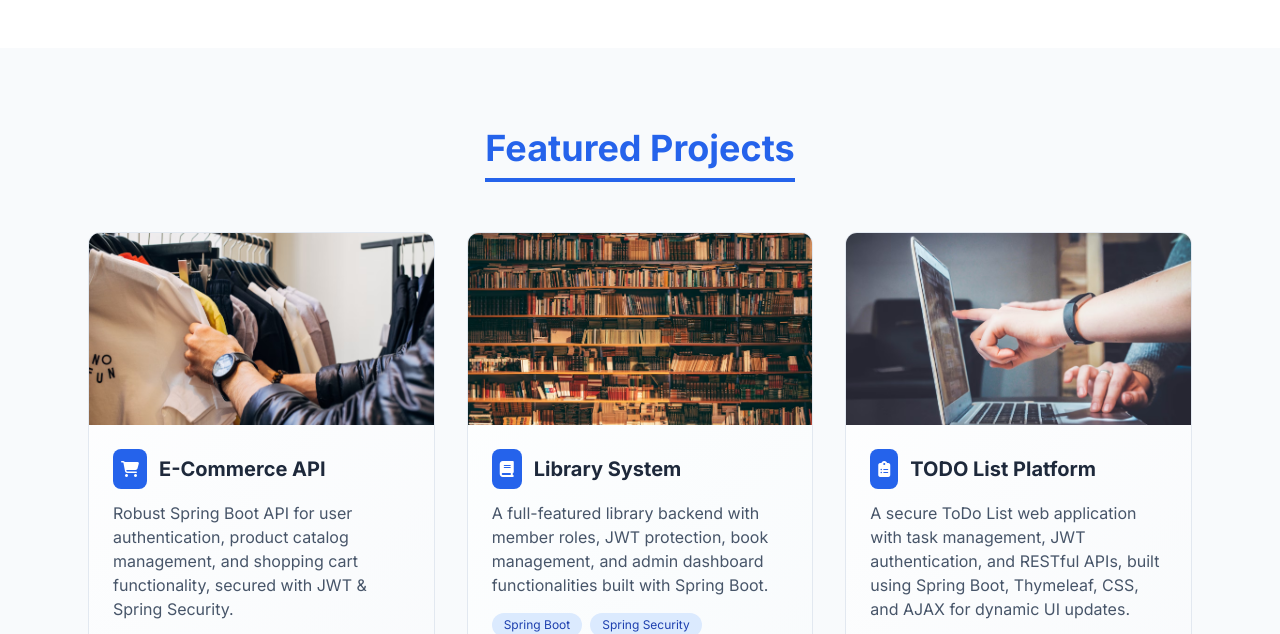
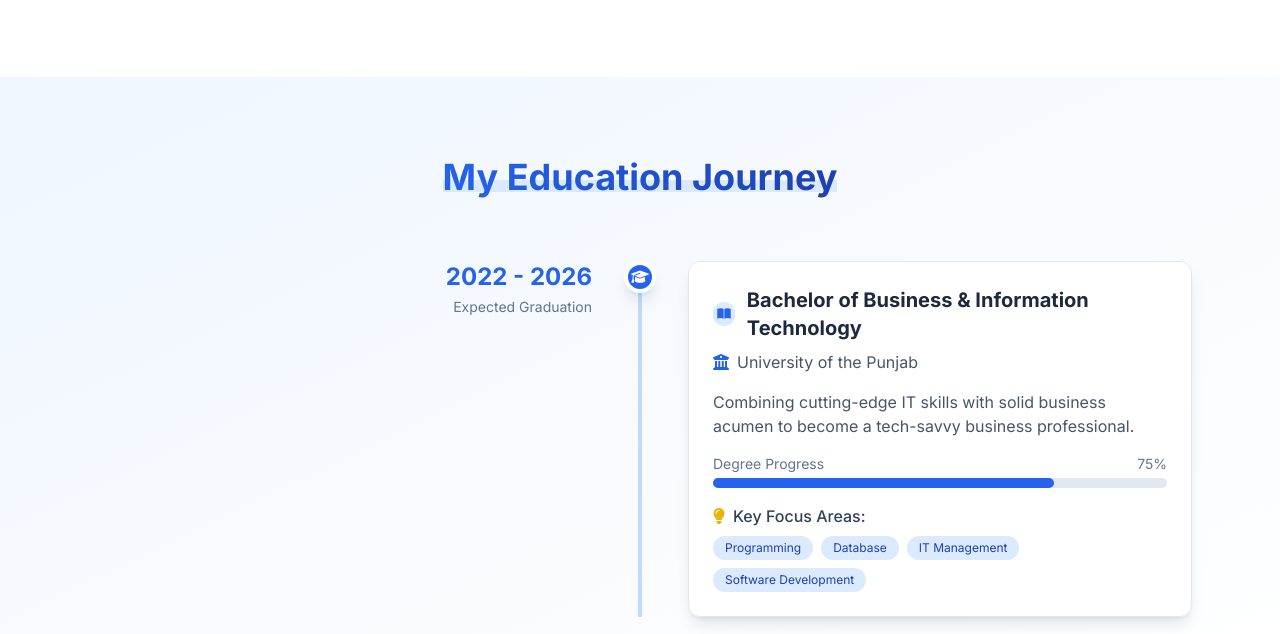
Before and after one commit to hafeezu-rehman/hafeezu-rehman.github.io, a plain HTML site: page index.html in a window 1280 px wide. Shown: the part 1399-2033 px from the top of the page. Drawn offline with nearby package versions, Linux system fonts and the light colour scheme.

Commit message:
Added Education

```diff
--- a/index.html
+++ b/index.html
@@ -82,7 +82,19 @@
       transform: scale(1.05);
       box-shadow: 0 4px 6px -1px rgba(0, 0, 0, 0.1), 0 2px 4px -1px rgba(0, 0, 0, 0.06);
     }
+    @keyframes progress {
+      from { width: 0; }
+      to { width: 75%; }
+    }
 
+    .animate-progress {
+      animation: progress 1.5s ease-out forwards;
+    }
+
+    .progress-bar {
+  width: 0;
+  transition: width 1.5s cubic-bezier(0.65, 0, 0.35, 1);
+}
 
   </style>
 </head>
@@ -96,6 +108,7 @@
       </a>
       <nav class="hidden md:flex space-x-8 font-medium">
         <a href="#about" class="nav-link text-slate-700 hover:text-primary">About</a>
+        <a href="#education" class="nav-link text-slate-700 hover:text-primary">Education</a>
         <a href="#projects" class="nav-link text-slate-700 hover:text-primary">Projects</a>
         <a href="#skills" class="nav-link text-slate-700 hover:text-primary">Skills</a>
         <a href="#contact" class="nav-link text-slate-700 hover:text-primary">Contact</a>
@@ -110,6 +123,7 @@
     <div id="mobile-menu" class="hidden md:hidden bg-white shadow-lg">
       <div class="flex flex-col space-y-4 px-6 py-4">
         <a href="#about" class="nav-link text-slate-700 hover:text-primary py-2">About</a>
+        <a href="#education" class="nav-link text-slate-700 hover:text-primary">Education</a>
         <a href="#projects" class="nav-link text-slate-700 hover:text-primary py-2">Projects</a>
         <a href="#skills" class="nav-link text-slate-700 hover:text-primary py-2">Skills</a>
         <a href="#contact" class="nav-link text-slate-700 hover:text-primary py-2">Contact</a>
@@ -142,7 +156,7 @@
       <div class="md:w-1/2 flex justify-center animate-float">
         <div class="relative">
           <div class="absolute -inset-4 bg-primary rounded-2xl opacity-10 blur-xl"></div>
-          <img src="https://images.unsplash.com/photo-1551033406-611cf9a28f67?ixlib=rb-4.0.3&ixid=M3wxMjA3fDB8MHxwaG90by1wYWdlfHx8fGVufDB8fHx8fA%3D%3D&auto=format&fit=crop&w=687&q=80"
+          <img src="images/hero-img.avif"
                alt="Developer working"
                class="relative z-10 rounded-2xl shadow-xl w-full max-w-md border-4 border-white">
         </div>
@@ -189,6 +203,90 @@
       </div>
     </div>
   </section>
+
+  <!-- Education Section -->
+<section id="education" class="py-20 bg-gradient-to-br from-blue-50 to-white">
+  <div class="max-w-6xl mx-auto px-6">
+    <h2 class="text-3xl md:text-4xl font-bold text-center mb-16">
+      <span class="relative inline-block">
+        <span class="relative z-10 gradient-text">My Education Journey</span>
+        <span class="absolute bottom-0 left-0 w-full h-3 bg-blue-200 opacity-50 -z-0" style="bottom: 5px;"></span>
+      </span>
+    </h2>
+
+    <div class="relative">
+      <!-- Timeline Bar -->
+      <div class="absolute left-8 md:left-1/2 h-full w-1 bg-blue-200 transform -translate-x-1/2"></div>
+
+      <!-- Education Item -->
+      <div class="relative z-10 mb-12 last:mb-0">
+        <div class="flex flex-col md:flex-row items-center md:items-start">
+          <!-- Left Side (Date) -->
+          <div class="hidden md:flex w-1/2 pr-12 justify-end">
+            <div class="text-right">
+              <div class="text-2xl font-bold text-primary mb-1">2022 - 2026</div>
+              <div class="text-sm text-slate-500">Expected Graduation</div>
+            </div>
+          </div>
+
+          <!-- Center (Icon) -->
+          <div class="absolute left-4 md:left-1/2 w-8 h-8 rounded-full bg-primary border-4 border-white flex items-center justify-center transform -translate-x-1/2 shadow-lg">
+            <i class="fas fa-graduation-cap text-white text-sm"></i>
+          </div>
+
+          <!-- Right Side (Content) -->
+          <div class="w-full md:w-1/2 pl-16 md:pl-12 mt-2 md:mt-0">
+            <div class="bg-white p-6 rounded-xl shadow-lg border border-slate-200 hover:shadow-xl transition-all duration-300">
+              <div class="md:hidden mb-3">
+                <div class="text-lg font-bold text-primary mb-1">2022 - 2026</div>
+                <div class="text-xs text-slate-500">Expected Graduation</div>
+              </div>
+              <h3 class="text-xl font-bold text-slate-800 mb-2 flex items-center">
+                <span class="w-6 h-6 bg-blue-100 text-primary rounded-full flex items-center justify-center mr-3">
+                  <i class="fas fa-book-open text-xs"></i>
+                </span>
+                Bachelor of Business & Information Technology
+              </h3>
+              <div class="flex items-center text-slate-600 mb-4">
+                <i class="fas fa-university text-primary mr-2"></i>
+                <span>University of the Punjab</span>
+              </div>
+
+              <p class="text-slate-600 mb-4">
+                Combining cutting-edge IT skills with solid business acumen to become a tech-savvy business professional.
+              </p>
+
+              <!-- Progress Bar -->
+              <div class="mb-3">
+                <div class="flex justify-between text-sm text-slate-500 mb-1">
+                  <span>Degree Progress</span>
+                  <span>75%</span>
+                </div>
+                <div class="w-full bg-slate-200 rounded-full h-2.5">
+                  <div class="bg-primary h-2.5 rounded-full progress-bar" data-width="75%"></div>
+                </div>
+              </div>
+
+              <!-- Key Learnings -->
+              <div class="mt-4">
+                <h4 class="font-medium text-slate-700 mb-2 flex items-center">
+                  <i class="fas fa-lightbulb text-yellow-500 mr-2"></i>
+                  Key Focus Areas:
+                </h4>
+                <div class="flex flex-wrap gap-2">
+                  <span class="text-xs bg-blue-100 text-blue-800 px-3 py-1 rounded-full">Programming</span>
+                  <span class="text-xs bg-blue-100 text-blue-800 px-3 py-1 rounded-full">Database</span>
+                  <span class="text-xs bg-blue-100 text-blue-800 px-3 py-1 rounded-full">IT Management</span>
+                  <span class="text-xs bg-blue-100 text-blue-800 px-3 py-1 rounded-full">Software Development</span>
+                </div>
+              </div>
+            </div>
+          </div>
+        </div>
+      </div>
+    </div>
+  </div>
+</section>
 
   <!-- Projects Section -->
   <section id="projects" class="py-20 bg-slate-50">
@@ -501,6 +599,7 @@
         <div class="flex flex-col items-center md:items-end">
           <div class="flex space-x-6 mb-4">
             <a href="#about" class="hover:text-white transition duration-300">About</a>
+            <a href="#education" class="hover:text-white transition duration-300">Education</a>
             <a href="#projects" class="hover:text-white transition duration-300">Projects</a>
             <a href="#skills" class="hover:text-white transition duration-300">Skills</a>
             <a href="#contact" class="hover:text-white transition duration-300">Contact</a>
@@ -607,6 +706,26 @@
 
     // Run on scroll
     window.addEventListener('scroll', animateOnScroll);
+
+    // Smooth progress bar animation on scroll
+function animateProgressBars() {
+  const progressBars = document.querySelectorAll('.progress-bar');
+
+  progressBars.forEach(bar => {
+    const rect = bar.getBoundingClientRect();
+    const isVisible = (rect.top <= window.innerHeight * 0.75) &&
+                     (rect.bottom >= window.innerHeight * 0.25);
+
+    if (isVisible && !bar.classList.contains('animated')) {
+      bar.style.width = bar.getAttribute('data-width');
+      bar.classList.add('animated');
+    }
+  });
+}
+
+// Run on load and scroll
+document.addEventListener('DOMContentLoaded', animateProgressBars);
+window.addEventListener('scroll', animateProgressBars);
   </script>
 </body>
 </html>
```
Also changed, not shown: images/hero-img.avif (added).
